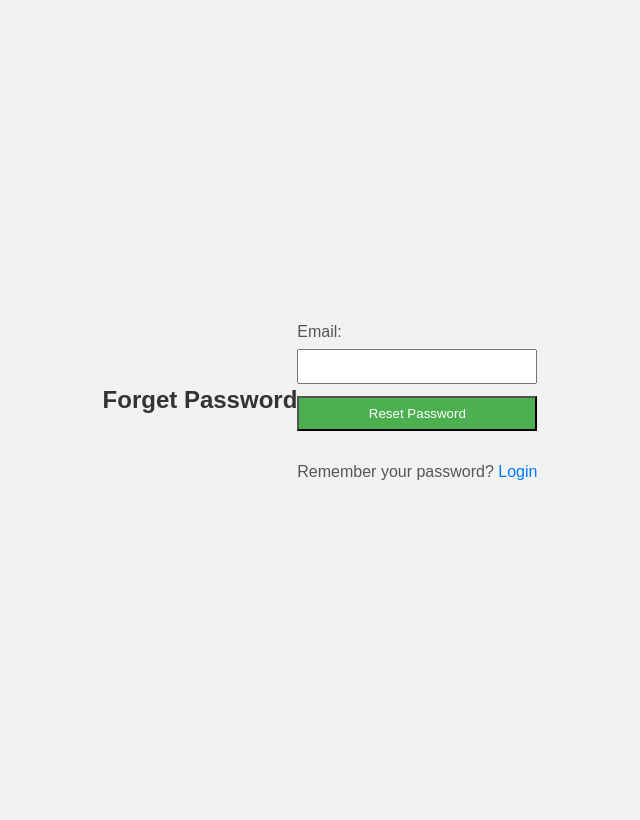
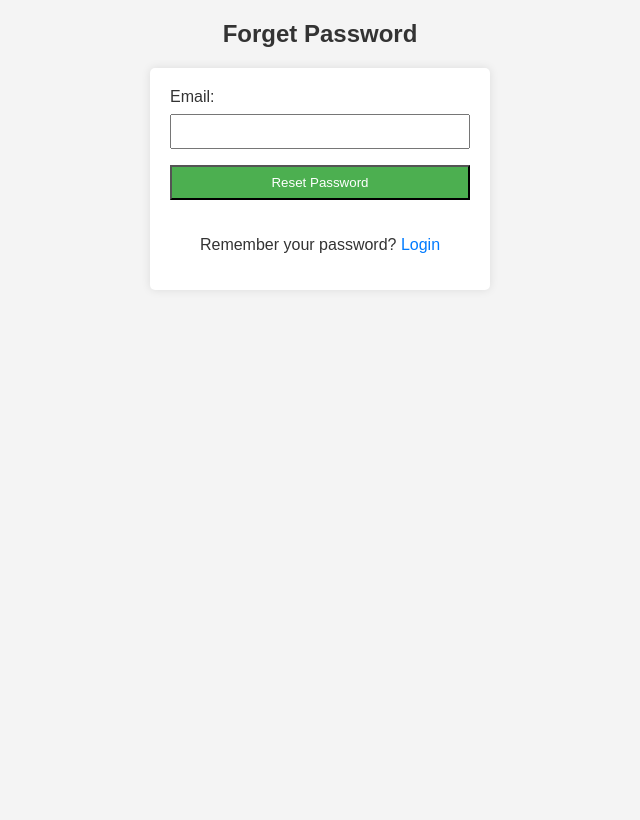
Before and after one commit to Kalyanstudent/KADEY, a PHP site: page /forgot_password.php in a window 1280 px wide. Shown: the whole page, without its empty margins (320-960 px from the left). Before the commit the page ends 480 px from the top, so only its background shows below. Run offline with PHP 8.4, Linux system fonts and the light colour scheme.

Commit message:
Update forgot_password.php

```diff
--- a/forgot_password.php
+++ b/forgot_password.php
@@ -25,48 +25,46 @@ if ($_SERVER['REQUEST_METHOD'] == 'POST') {
     <title>Forget Password</title>
     <style>
         body {
-            display: flex;
+            font-family: Arial, sans-serif;
+            background-color: #f4f4f4;
+            margin: 0;
+            padding: 0;
+
+            justify-content: center;
             align-items: center;
-            justify-content: center;
             height: 100vh;
-            margin: 0;
-            font-family: 'Arial', sans-serif;
-            background-color: #f2f2f2;
-        }
-
-        .container {
-            border: 1px solid #ccc;
-            padding: 20px;
-            border-radius: 8px;
-            box-shadow: 0 0 10px rgba(0, 0, 0, 0.1);
-            width: 300px;
-            text-align: center;
         }
 
         h2 {
+            text-align: center;
             color: #333;
         }
 
         form {
-            margin-top: 20px;
+            max-width: 300px;
+            margin: 0 auto;
+            background-color: #fff;
+            padding: 20px;
+            border-radius: 5px;
+            box-shadow: 0 0 10px rgba(0, 0, 0, 0.1);
         }
 
         label {
             display: block;
             margin-bottom: 8px;
-            color: #555;
+            color: #333;
         }
 
         input {
             width: 100%;
             padding: 8px;
-            margin-bottom: 12px;
+            margin-bottom: 16px;
             box-sizing: border-box;
         }
 
         input[type="submit"] {
             background-color: #4caf50;
-            color: white;
+            color: #fff;
             cursor: pointer;
         }
 
@@ -75,8 +73,9 @@ if ($_SERVER['REQUEST_METHOD'] == 'POST') {
         }
 
         p {
+            text-align: center;
             margin-top: 20px;
-            color: #555;
+            color: #333;
         }
 
         a {
```
